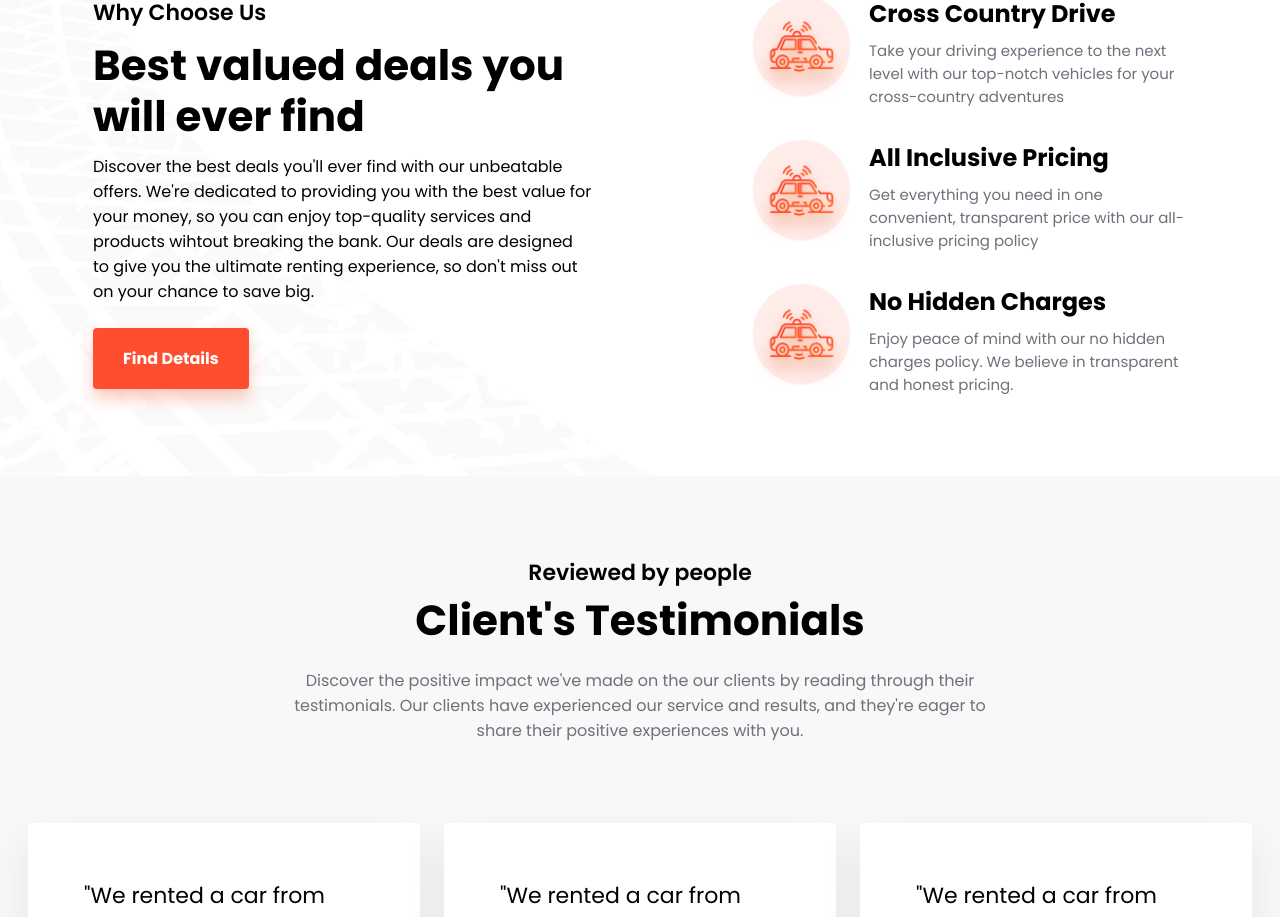
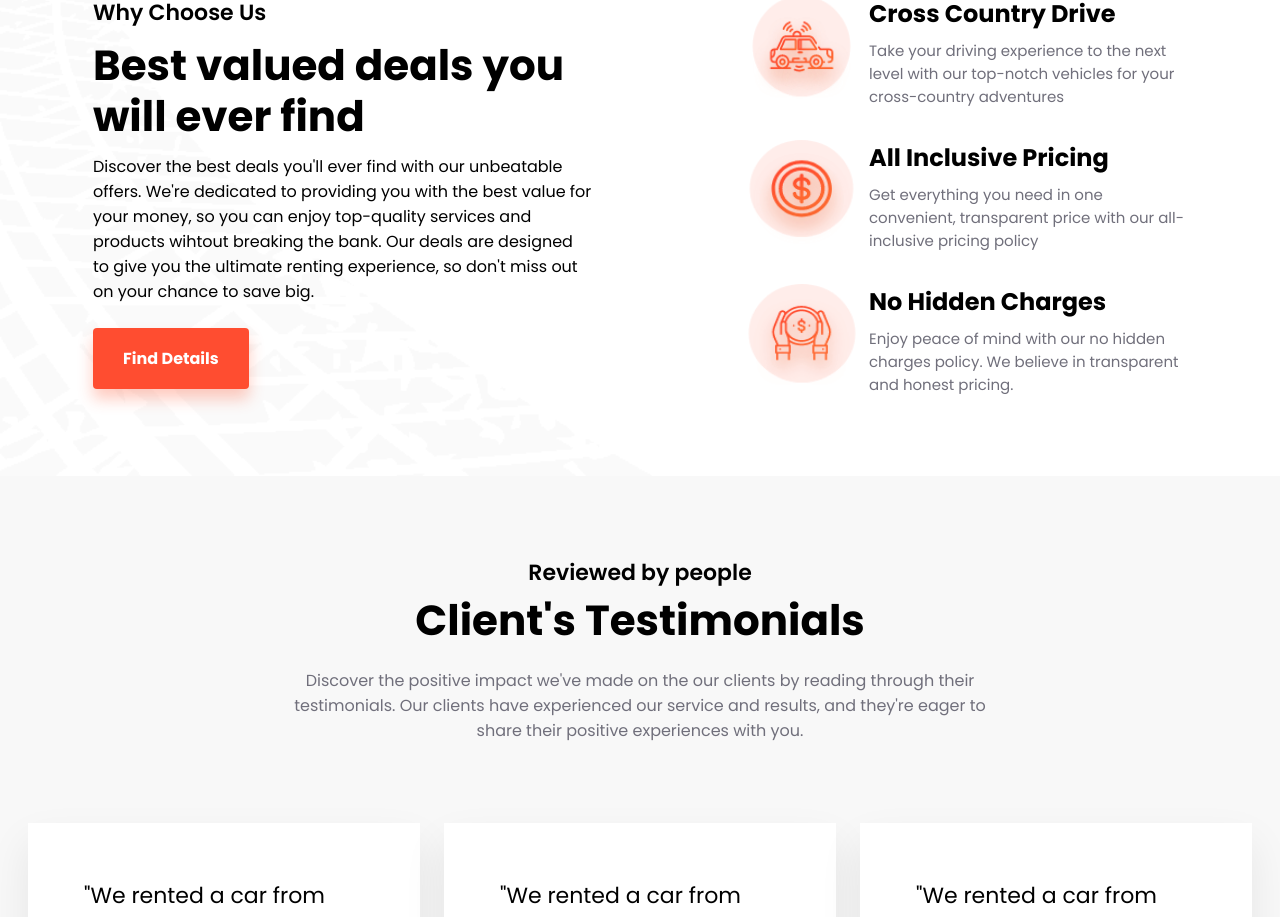
Before and after one commit to Yusuf-Haji-Ali/Rentify, a React (Vite) app: page / in a window 1280 px wide. Shown: the part 2200-3117 px from the top of the page. Built offline with nearby package versions, Linux system fonts and the light colour scheme; a web font is replaced by a local one.

Commit message:
Update: Choose Feature images

```diff
--- a/src/components/Choose.jsx
+++ b/src/components/Choose.jsx
@@ -40,14 +40,14 @@ const Choose = () => {
                 }
               />
               <ChooseFeature
-                image={ChooseFeature1}
+                image={ChooseFeature2}
                 title={"All Inclusive Pricing"}
                 paragraph={
                   "Get everything you need in one convenient, transparent price with our all-inclusive pricing policy"
                 }
               />
               <ChooseFeature
-                image={ChooseFeature1}
+                image={ChooseFeature3}
                 title={"No Hidden Charges"}
                 paragraph={
                   "Enjoy peace of mind with our no hidden charges policy. We believe in transparent and honest pricing."
```
